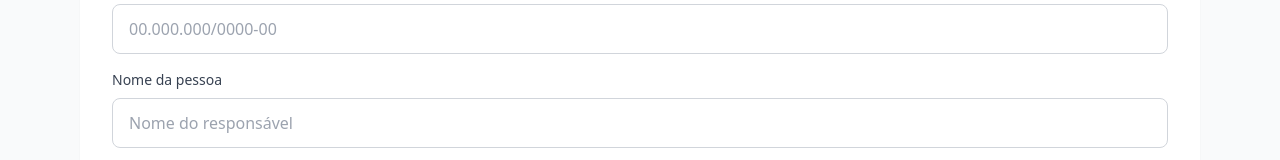
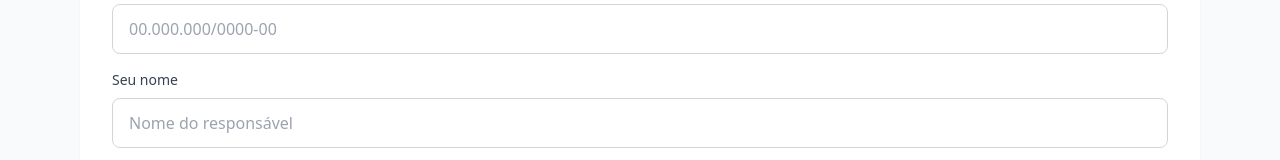
Before and after one commit to beteze/captacao-furlan-uniformes, a React (Vite) app: page / in a window 1280 px wide. Both pictures are taken after a click on the button "Quero meu orçamento agora". Shown: the part 232-392 px from the top of the page. Built offline with nearby package versions, Linux system fonts and the light colour scheme.

Commit message:
Update Quiz component labels and email validation

```diff
--- a/src/components/Quiz.tsx
+++ b/src/components/Quiz.tsx
@@ -133,7 +133,7 @@ const Quiz: React.FC<QuizProps> = ({
 
               <div>
                 <label className="block text-sm font-medium text-gray-700 mb-2">
-                  Nome da pessoa
+                  Seu nome
                 </label>
                 <input
                   type="text"
@@ -153,6 +153,7 @@ const Quiz: React.FC<QuizProps> = ({
                   value={email}
                   onChange={(e) => onEmailChange(e.target.value)}
                   placeholder="contato@empresa.com"
+                  maxLength={254}
                   className="w-full px-4 py-3 border border-gray-300 rounded-lg focus:ring-2 focus:ring-blue-500 focus:border-transparent"
                 />
               </div>
```
